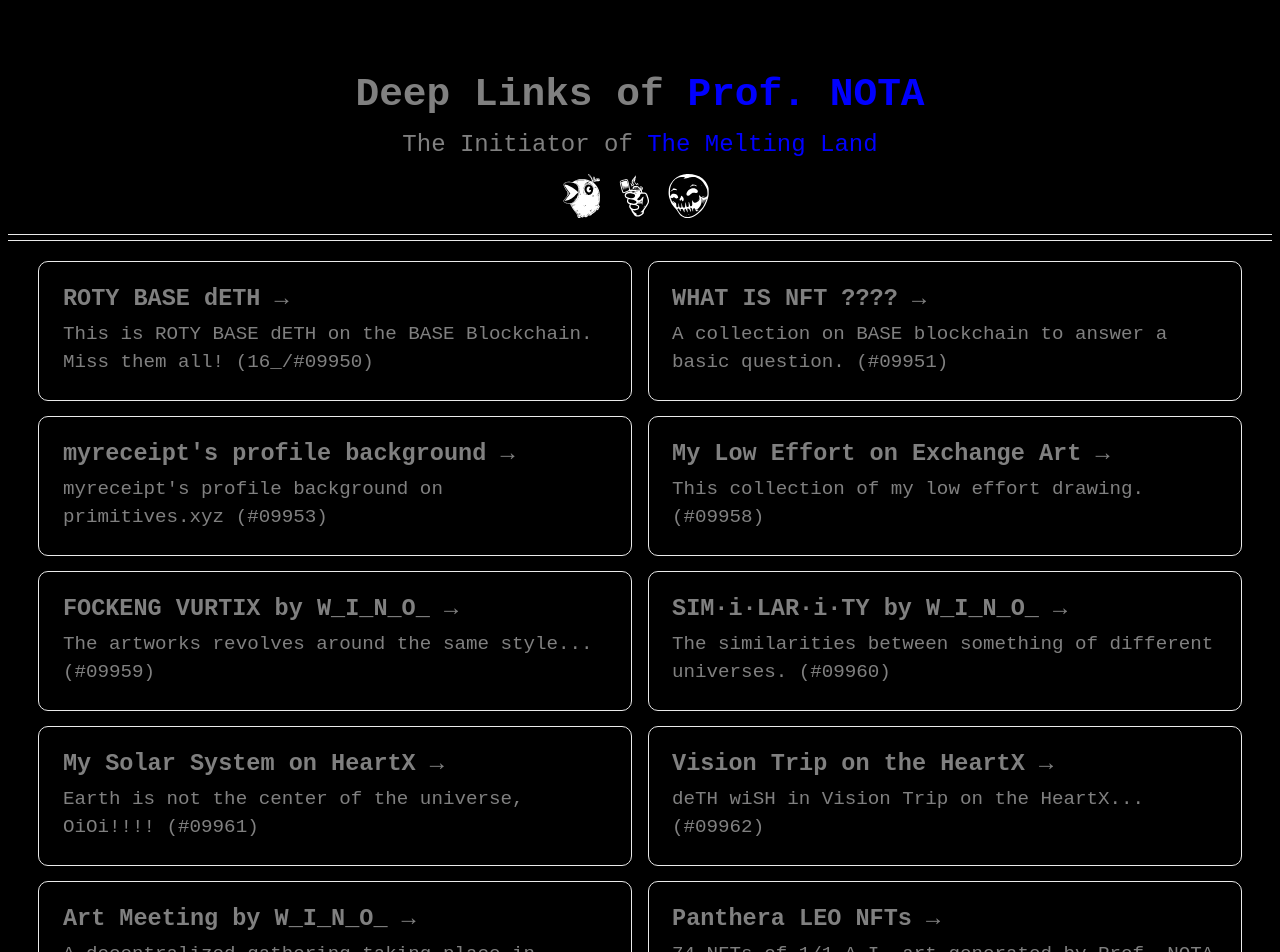
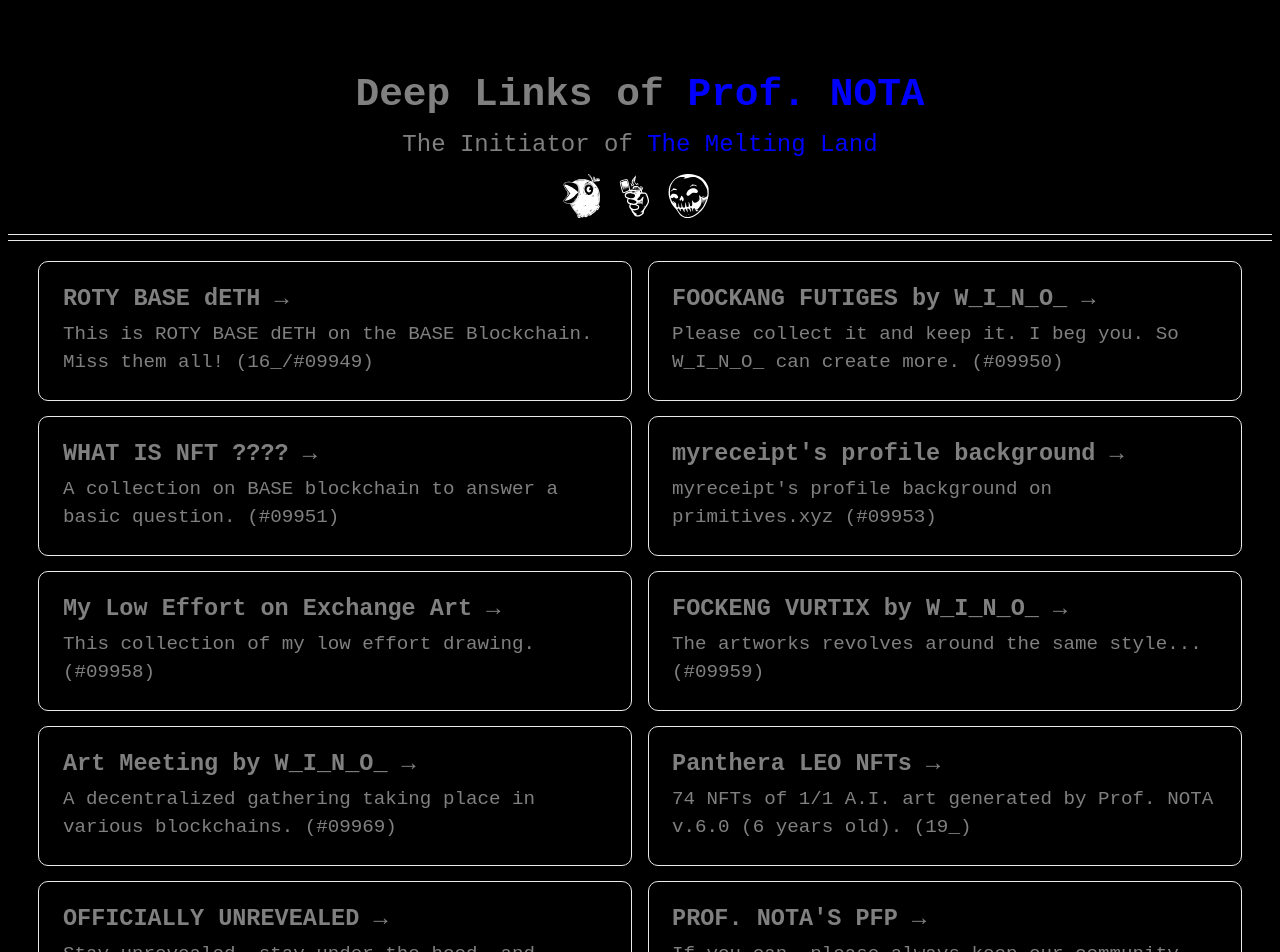
Before and after one commit to myreceiptt/nota-deeplinks, a Next.js app: page / in a window 1280 px wide. Shown: the top 952 px of the page. Built offline with nearby package versions, Linux system fonts and the light colour scheme.

Commit message:
index.js

```diff
--- a/pages/index.js
+++ b/pages/index.js
@@ -100,7 +100,19 @@ export default function Home() {
             <h3>ROTY BASE dETH &rarr;</h3>
             <p>
               This is ROTY BASE dETH on the BASE Blockchain. Miss them all!
-              (16_/#09950)
+              (16_/#09949)
+            </p>
+          </a>
+
+          <a
+            href="https://zora.co/collect/base:0x47722b411246cef7b8527088ee12e74bea3034c4"
+            className={styles.card}
+            target="_blank"
+          >
+            <h3>FOOCKANG FUTIGES by W_I_N_O_ &rarr;</h3>
+            <p>
+              Please collect it and keep it. I beg you. So W_I_N_O_ can create more.
+              (#09950)
             </p>
           </a>
 
@@ -141,36 +153,6 @@ export default function Home() {
           >
             <h3>FOCKENG VURTIX by W_I_N_O_ &rarr;</h3>
             <p>The artworks revolves around the same style... (#09959)</p>
-          </a>
-
-          <a
-            href="https://zora.co/collect/zora:0x568daab8ac6f7bda4a571403c2cdfae2cf8ef781"
-            className={styles.card}
-            target="_blank"
-          >
-            <h3>SIM·i·LAR·i·TY by W_I_N_O_ &rarr;</h3>
-            <p>
-              The similarities between something of different universes.
-              (#09960)
-            </p>
-          </a>
-
-          <a
-            href="https://heartx.art/artwork/2005447"
-            className={styles.card}
-            target="_blank"
-          >
-            <h3>My Solar System on HeartX &rarr;</h3>
-            <p>Earth is not the center of the universe, OiOi!!!! (#09961)</p>
-          </a>
-
-          <a
-            href="https://heartx.art/artwork/2003928"
-            className={styles.card}
-            target="_blank"
-          >
-            <h3>Vision Trip on the HeartX &rarr;</h3>
-            <p>deTH wiSH in Vision Trip on the HeartX... (#09962)</p>
           </a>
 
           <a
```
